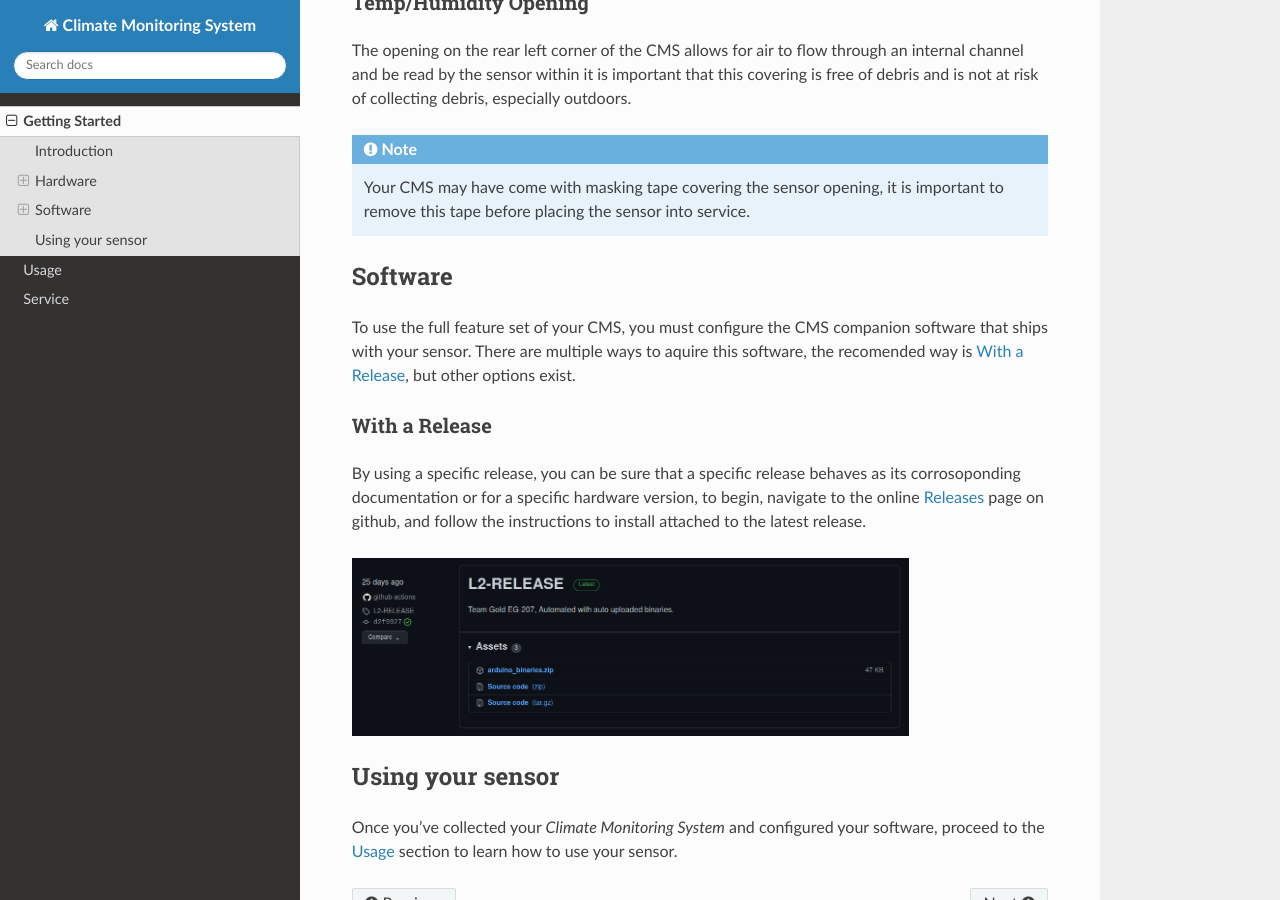
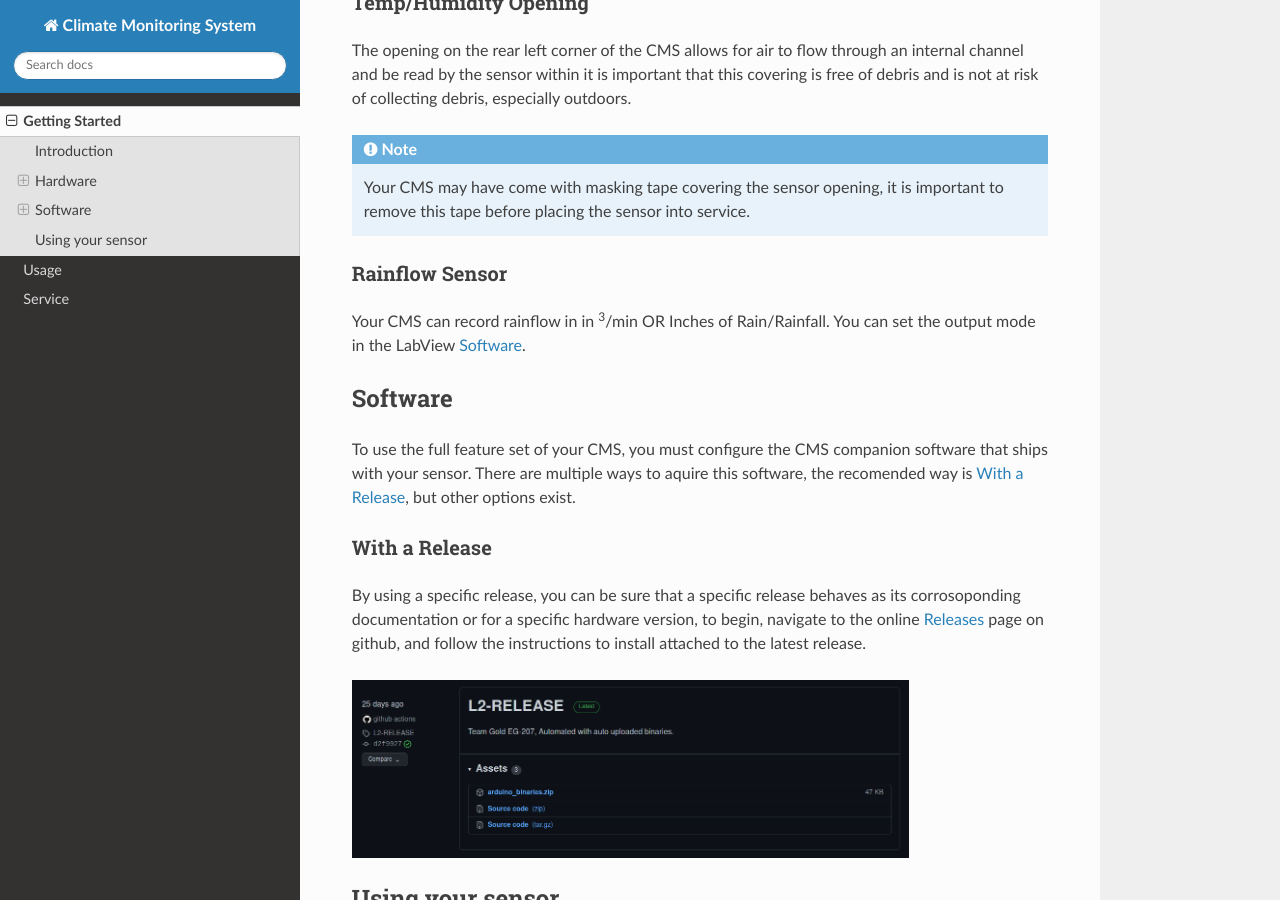
Before and after one commit to KenwoodFox/EG-207, a Sphinx documentation site: the page built from docs/usage/getting-started.rst, in a window 1280 px wide and 900 px high, scrolled down 2061 px. Built offline with Sphinx 7.4.7 and the Read the Docs theme 2.0.0, drawn with Linux system fonts in a browser that asks for light colours.

Commit message:
Add rain sensor to introduction

```diff
--- a/docs/usage/getting-started.rst
+++ b/docs/usage/getting-started.rst
@@ -60,6 +60,11 @@ it is important that this covering is free of debris and is not at risk of colle
     Your CMS may have come with masking tape covering the sensor opening, it is important to remove this tape before placing the
     sensor into service.
 
+Rainflow Sensor
+^^^^^^^^^^^^^^^
+
+Your CMS can record rainflow in in :sup:`3`/min OR Inches of Rain/Rainfall. You can set the output mode in the LabView :ref:`Software`.
+
 
 Software
 --------
```
